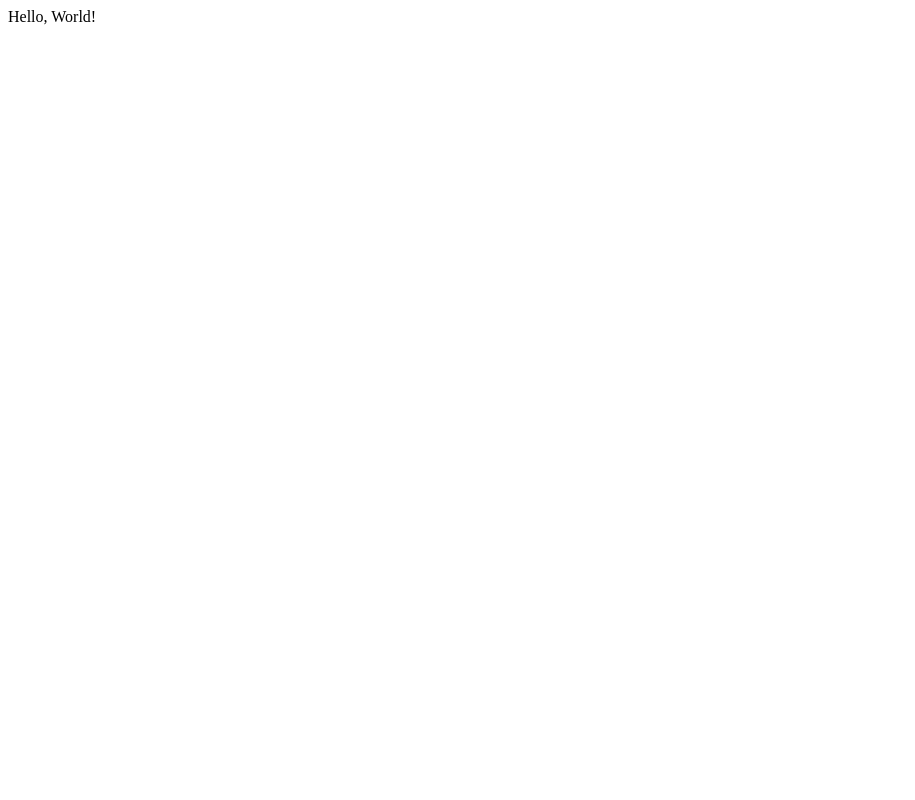
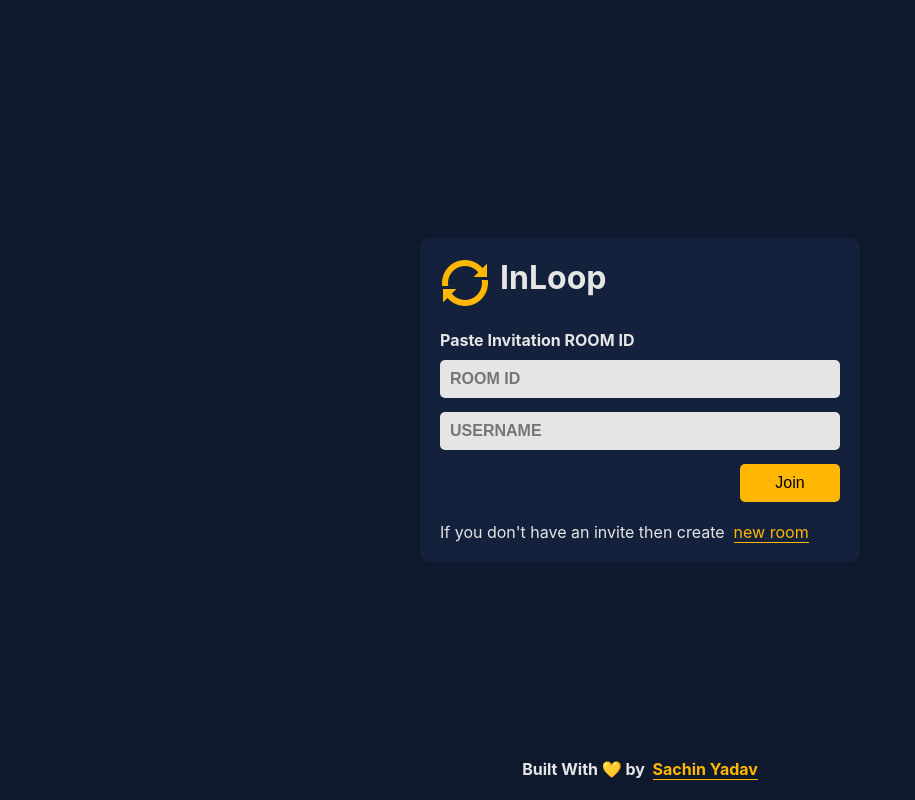
Before and after one commit to sachin3145/realtime-code-editor, a React (Create React App) app: page / in a window 1280 px wide. Shown: the whole page, without its empty margins (0-915 px from the left). Built offline with nearby package versions, Linux system fonts and the light colour scheme.

Commit message:
styled homepage

```diff
--- a/public/index.html
+++ b/public/index.html
@@ -2,42 +2,14 @@
 <html lang="en">
   <head>
     <meta charset="utf-8" />
+    <link rel="stylesheet" href="style.css">
     <link rel="icon" href="%PUBLIC_URL%/favicon.ico" />
-    <meta name="viewport" content="width=device-width, initial-scale=1" />
-    <meta name="theme-color" content="#000000" />
-    <meta
-      name="description"
-      content="Web site created using create-react-app"
-    />
-    <link rel="apple-touch-icon" href="%PUBLIC_URL%/logo192.png" />
-    <!--
-      manifest.json provides metadata used when your web app is installed on a
-      user's mobile device or desktop. See https://developers.google.com/web/fundamentals/web-app-manifest/
-    -->
-    <link rel="manifest" href="%PUBLIC_URL%/manifest.json" />
-    <!--
-      Notice the use of %PUBLIC_URL% in the tags above.
-      It will be replaced with the URL of the `public` folder during the build.
-      Only files inside the `public` folder can be referenced from the HTML.
 
-      Unlike "/favicon.ico" or "favicon.ico", "%PUBLIC_URL%/favicon.ico" will
-      work correctly both with client-side routing and a non-root public URL.
-      Learn how to configure a non-root public URL by running `npm run build`.
-    -->
-    <title>React App</title>
+    <title>InLoop</title>
   </head>
   <body>
-    <noscript>You need to enable JavaScript to run this app.</noscript>
-    <div id="root"></div>
-    <!--
-      This HTML file is a template.
-      If you open it directly in the browser, you will see an empty page.
+    <div id="root">
 
-      You can add webfonts, meta tags, or analytics to this file.
-      The build step will place the bundled scripts into the <body> tag.
-
-      To begin the development, run `npm start` or `yarn start`.
-      To create a production bundle, use `npm run build` or `yarn build`.
-    -->
+    </div>
   </body>
 </html>
--- /dev/null
+++ b/src/App.css
@@ -0,0 +1,96 @@
+.homePageWrapper{
+    height: 100vh;
+    display: flex;
+    align-items: center;
+    justify-content: center;
+    color: #E5E5E5;
+}
+
+.formWrapper{
+    background: #14213D;
+    padding: 20px;
+    border-radius: 10px;
+    width: 400px;
+    max-width: 90%;
+}
+
+.homePageLogo{
+    display: flex;
+}
+
+.homePageLogo h1{
+    margin: 0;
+    margin-left: 10px;
+}
+
+.mainLabel {
+    margin-bottom: 10px;
+}
+
+.inputGroup{
+    display: flex;
+    flex-direction: column;
+}
+
+.inputBox{
+    padding: 10px;
+    border-radius: 5px;
+    outline: none;
+    border: none;
+    margin-bottom: 14px;
+    background: #E5E5E5;
+    font-size: 16px;
+    font-weight: bold;
+}
+
+
+.btn {
+    border: none;
+    padding: 10px;
+    border-radius: 5px;
+    font-size: 16px;
+    cursor: pointer;
+    transition: all 0.3s ease-in-out;
+}
+
+.joinBtn{
+    background: #FFB703;
+    width: 100px;
+    margin-left: auto;
+}
+.joinBtn:hover{
+    background-color: #ffb803e0;
+}
+
+.createInfo{
+    /* margin: 0 auto; */
+    margin-top: 20px;
+}
+
+.createNewBtn{
+    color: #FFB703;
+    text-decoration: none;
+    border-bottom: 1px solid #FFB703;
+    transition: all 0.3s ease-in-out;
+}
+.createNewBtn:hover{
+    color: #ffb803e0;
+    border-bottom: 1px solid #ffb803e0;
+}
+
+footer{
+    position: fixed;
+    bottom: 0;
+}
+
+footer a{
+    color: #FFB703;
+    text-decoration: none;
+    border-bottom: 1px solid #FFB703;
+    transition: all 0.3s ease-in-out;
+}
+
+footer a:hover {
+    color: #ffb803e0;
+    border-bottom: 1px solid #ffb803e0;
+}
--- a/src/App.js
+++ b/src/App.js
@@ -1,8 +1,18 @@
+import { BrowserRouter, Routes, Route } from "react-router-dom";
+import Home from "./Pages/Home";
+import EditorPage from "./Pages/EditorPage";
+import "./App.css"
+
 function App() {
   return (
-    <div className="App">
-      Hello, World!
-    </div>
+    <>
+      <BrowserRouter>
+        <Routes>
+          <Route path="/" element={<Home />} />
+          <Route path="/editor/:roomId" element={<EditorPage />} />
+        </Routes>
+      </BrowserRouter>
+    </>
   );
 }
 
--- /dev/null
+++ b/src/Pages/EditorPage.jsx
@@ -0,0 +1,7 @@
+import React from 'react'
+
+function EditorPage() {
+    return (<div>Editor Page</div>);
+}
+
+export default EditorPage;
--- /dev/null
+++ b/src/Pages/Home.jsx
@@ -0,0 +1,39 @@
+import React from "react";
+
+function Home() {
+  return (
+    <div className="homePageWrapper">
+      <div className="formWrapper">
+        <div className="homePageLogo">
+          <img
+            width="50"
+            height="50"
+            src="icon.png"
+            alt="logo"
+          />
+          <h1>InLoop</h1>
+        </div>
+        <h4 className="mainLabel">Paste Invitation ROOM ID</h4>
+        <div className="inputGroup">
+          <input className="inputBox" placeholder="ROOM ID" />
+          <input className="inputBox" placeholder="USERNAME" />
+          <button className="btn joinBtn">Join</button>
+          <span className="createInfo">
+            If you don't have an invite then create &nbsp;
+            <a href="/" className="createNewBtn">
+              new room
+            </a>
+          </span>
+        </div>
+      </div>
+      <footer>
+        <h4>
+          Built With 💛 by &nbsp;
+          <a href="https://github.com/sachin3145">Sachin Yadav</a>
+        </h4>
+      </footer>
+    </div>
+  );
+}
+
+export default Home;
--- /dev/null
+++ b/src/index.css
@@ -0,0 +1,9 @@
+body {
+    margin: 0;
+    font-family: -apple-system, BlinkMacSystemFont, 'Segoe UI', 'Roboto',
+        'Oxygen', 'Ubuntu', 'Cantarell', 'Fira Sans', 'Droid Sans',
+        'Helvetica Neue', sans-serif;
+    -webkit-font-smoothing: antialiased;
+    -moz-osx-font-smoothing: grayscale;
+    background: #0F192E;
+}
--- a/src/index.js
+++ b/src/index.js
@@ -1,6 +1,7 @@
 import React from 'react';
 import ReactDOM from 'react-dom/client';
 import App from './App';
+import './index.css'
 
 const root = ReactDOM.createRoot(document.getElementById('root'));
 root.render(
```
Also changed, not shown: public/icon.png (added), public/style.css (added), 1 other file (tests, documents, lock files or other folders).
